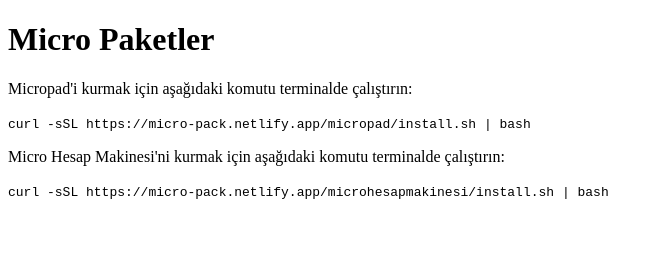
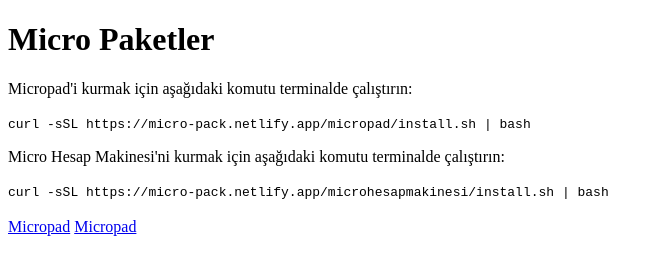
Before and after one commit to YigitC7/web-site, a plain HTML site: page index.html in a window 1280 px wide. Shown: the whole page, without its empty margins (0-663 px from the left). Drawn offline with Linux system fonts and the light colour scheme.

Commit message:
Update index.html

```diff
--- a/index.html
+++ b/index.html
@@ -12,5 +12,9 @@
 
   <p>Micro Hesap Makinesi'ni kurmak için aşağıdaki komutu terminalde çalıştırın:</p>
   <code>curl -sSL https://micro-pack.netlify.app/microhesapmakinesi/install.sh | bash</code>
+
+  <br><br>
+  <a href=https://github.com/YigitC7/Micropad>Micropad</a>
+  <a href=https://github.com/YigitC7/MicroHesapMakinesi>Micropad</a>
 </body>
 </html>
```
